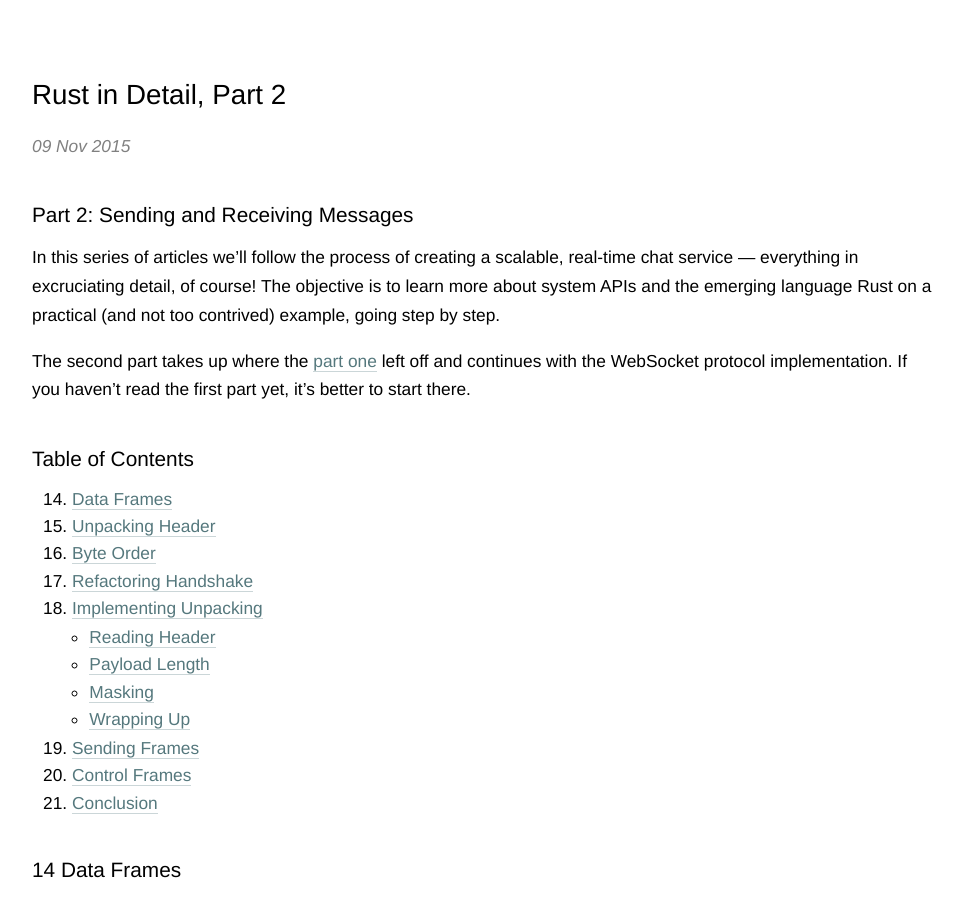
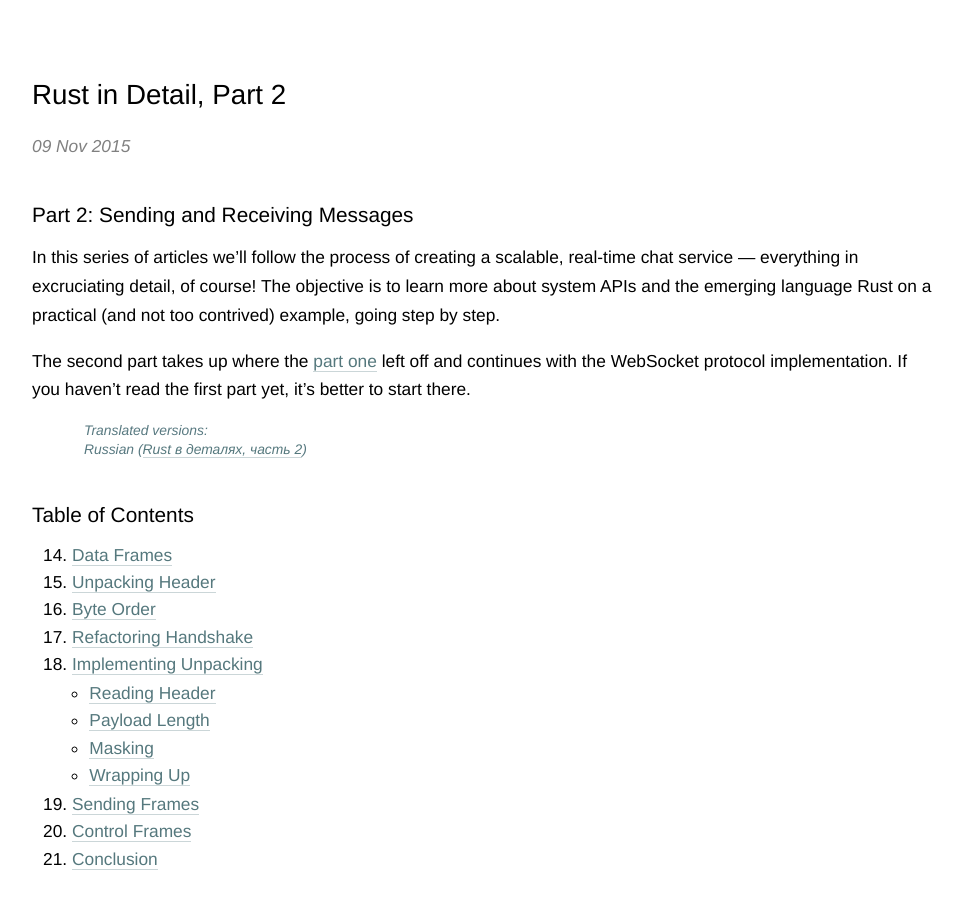
Before and after one commit to nbaksalyar/nbaksalyar.github.io, a Jekyll site: the page built from _posts/2015-11-09-rust-in-detail-2.md, in a window 1280 px wide and 900 px high. Shown: the whole window, without its empty margins (158-1121 px from the left). Built offline with Jekyll 4.4.1, drawn with Linux system fonts in a browser that asks for light colours; comment, search, counter and statistics services are not loaded.

Commit message:
Add link to translation

```diff
--- a/_posts/2015-11-09-rust-in-detail-2.md
+++ b/_posts/2015-11-09-rust-in-detail-2.md
@@ -10,6 +10,11 @@ tags: [rustindetail, rust]
 In this series of articles we’ll follow the process of creating a scalable, real-time chat service — everything in excruciating detail, of course! The objective is to learn more about system APIs and the emerging language Rust on a practical (and not too contrived) example, going step by step.
 
 The second part takes up where the [part one](http://nbaksalyar.github.io/2015/07/10/writing-chat-in-rust.html) left off and continues with the WebSocket protocol implementation. If you haven't read the first part yet, it's better to start there.
+
+<aside>
+Translated versions:<br/>
+Russian (<a href="https://habrahabr.ru/post/278635/">Rust в деталях, часть 2</a>)
+</aside>
 
 <!--more-->
 
```
